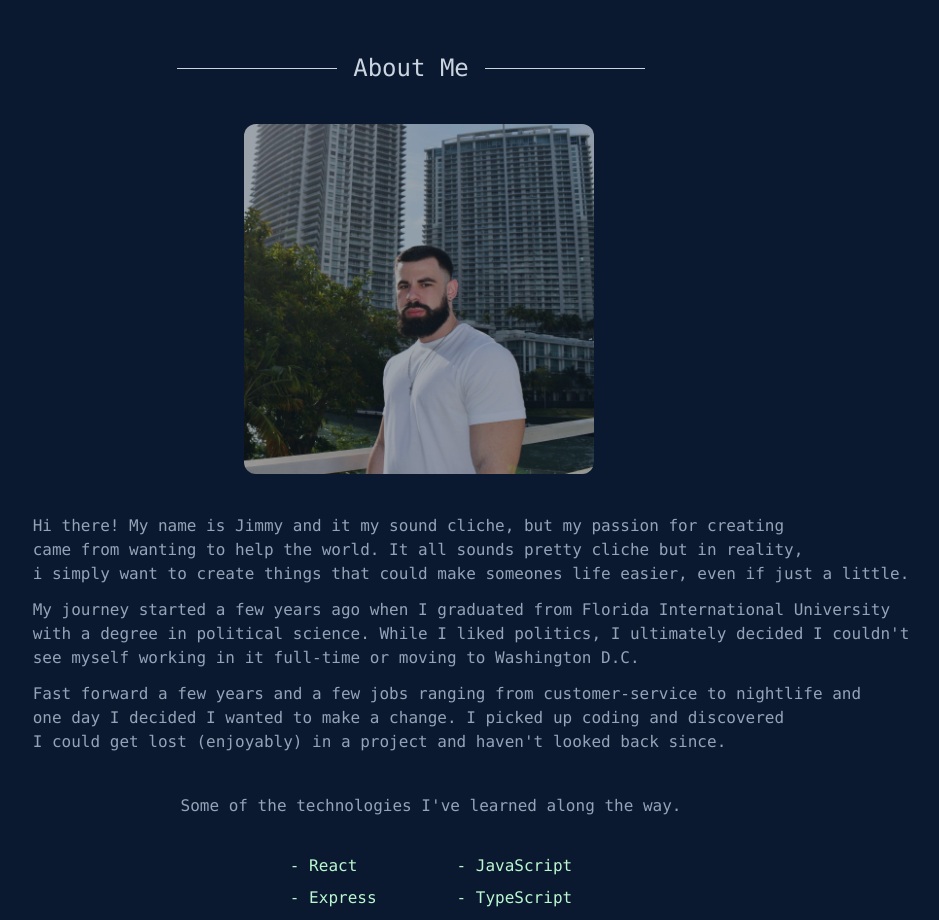
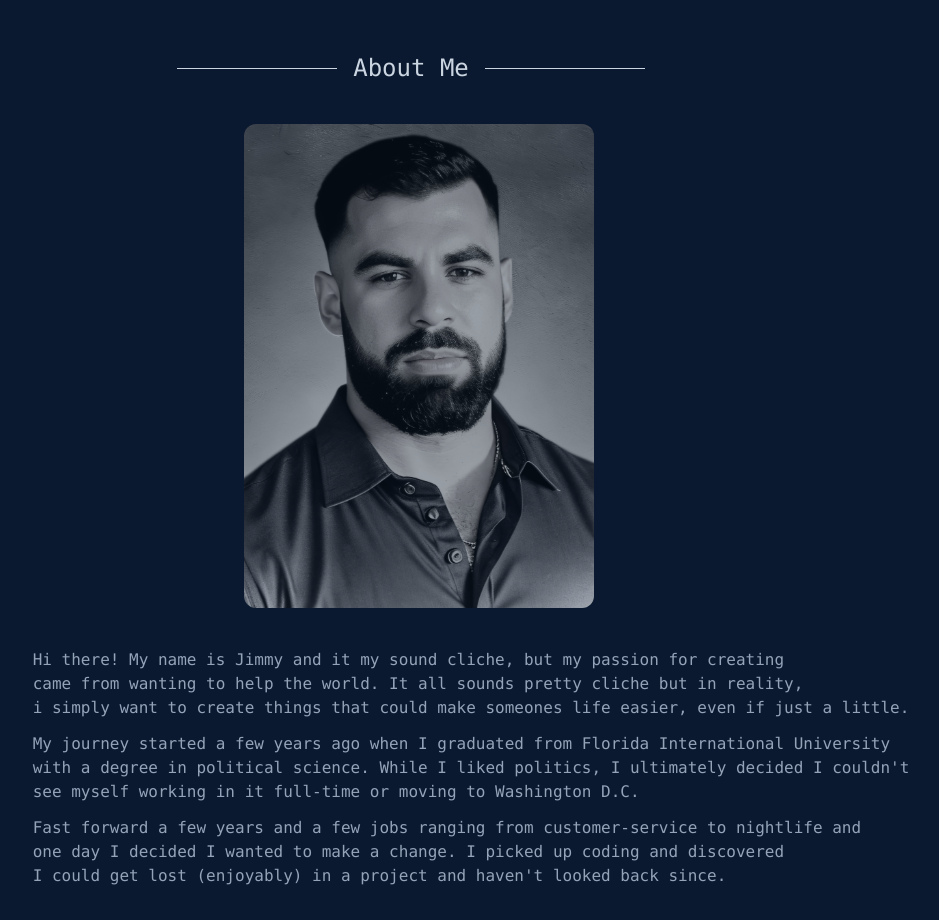
Before and after one commit to jimmyvallejo/portfolio-site, a React (Create React App) app: page / in a window 1280 px wide. Shown: the part 1100-2020 px from the top of the page, without its empty margins (209-1148 px from the left). Built offline with nearby package versions, Linux system fonts and the light colour scheme.

Commit message:
updated pic

```diff
--- a/src/components/About.js
+++ b/src/components/About.js
@@ -38,7 +38,7 @@ const About = () => {
           <img
             alt="me"
             className="bio rounded-xl mr-3 lg:mr-10 mb-10 lg:ml-0 "
-            src={process.env.PUBLIC_URL + "/me.jpg"}
+            src={process.env.PUBLIC_URL + "/me2.jpeg"}
           ></img>
         </div>
         <div className="mr-10 text-lg lg:text-base  flex flex-col justify-start ">
```
Also changed, not shown: public/me2.jpeg (added).
